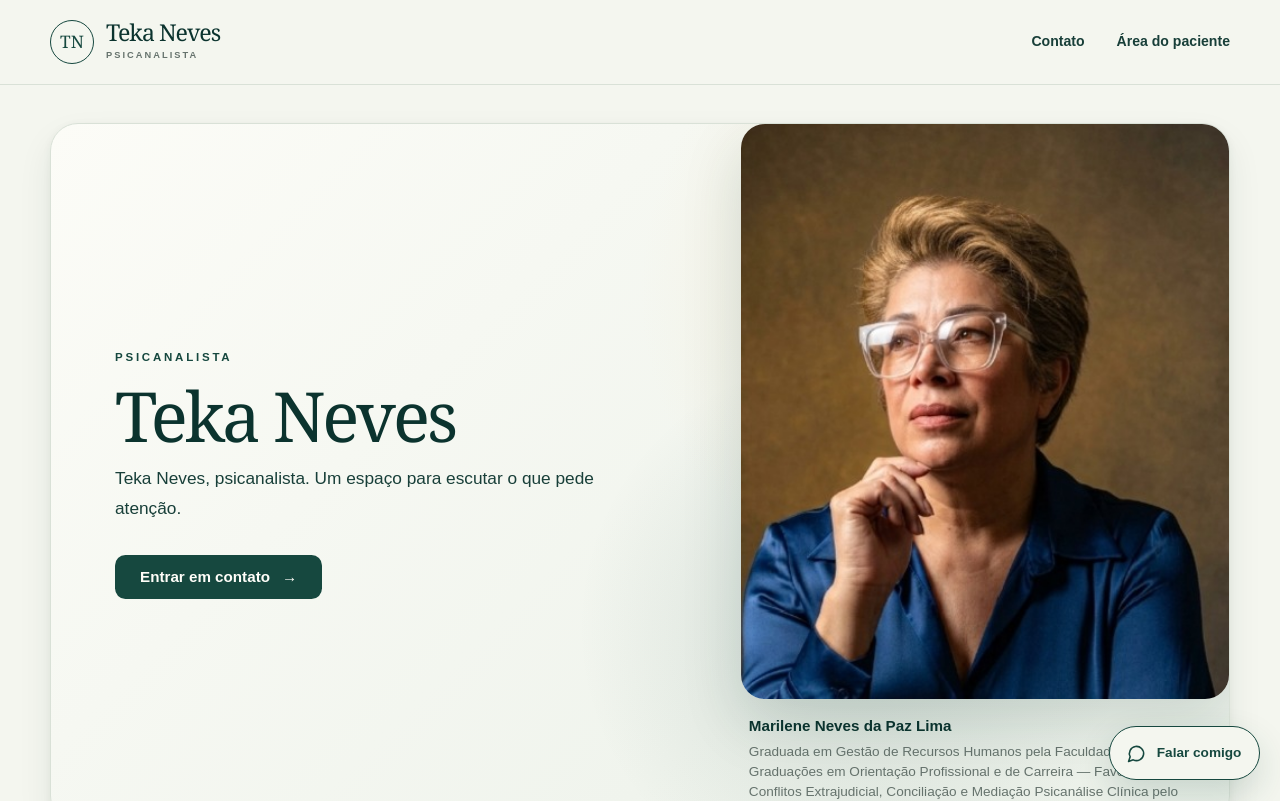
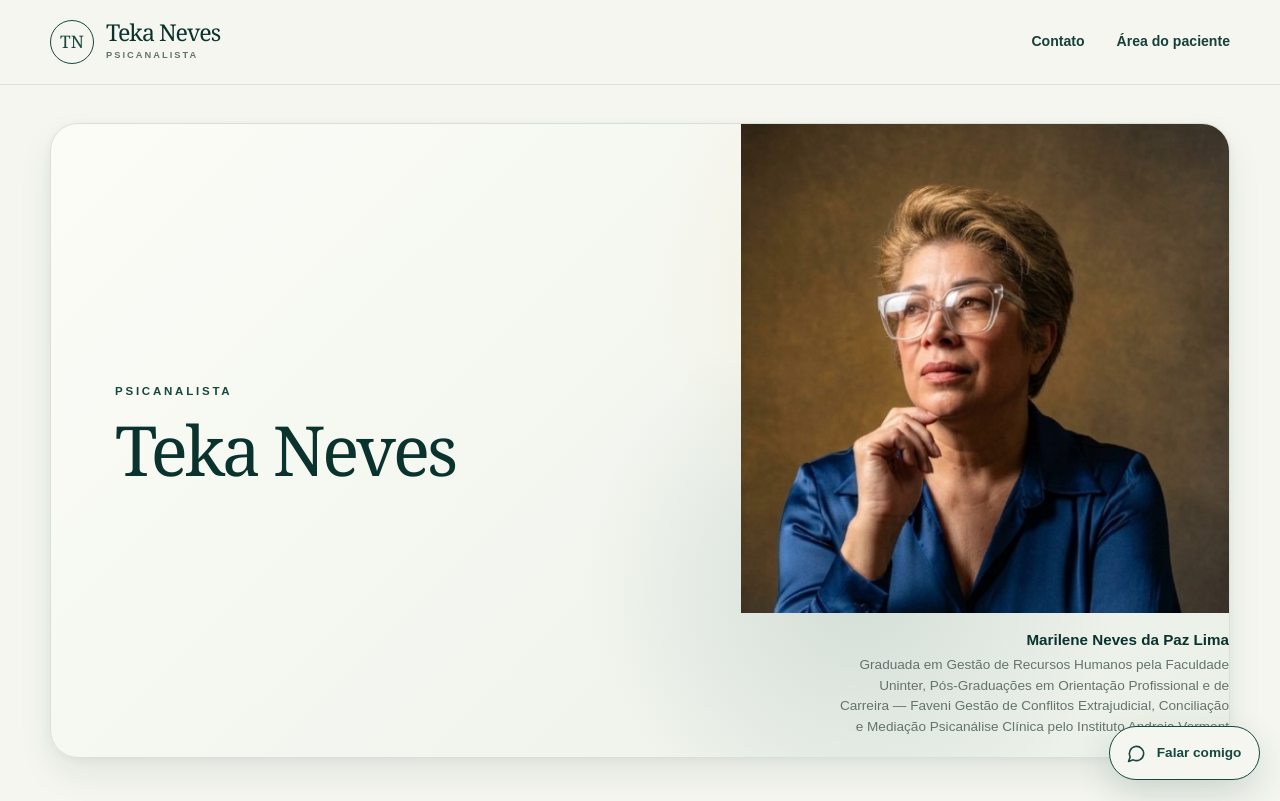
Before and after one commit to saulovitalpaz/tekaneves, a Next.js app: page / in a window 1280 px wide. Shown: the top 801 px of the page. Built offline with nearby package versions, Linux system fonts and the light colour scheme; no server answers; the database is empty.

Commit message:
Update hero layout for new organic image

```diff
--- a/app/globals.css
+++ b/app/globals.css
@@ -113,10 +113,10 @@ button, input, textarea, select { font: inherit; }
 .home-entry-title { max-width: 690px; margin: 1rem 0 1rem; color: var(--forest-deep); font-size: clamp(3rem, 5.4vw, 5.9rem); line-height: 0.96; }
 .home-entry-description { max-width: 520px; margin: 0; color: var(--ink); font-size: 1.08rem; line-height: 1.7; }
 .home-entry-actions { display: flex; flex-wrap: wrap; gap: 0.75rem; margin-top: 2rem; }
-.home-profile-wrapper { display: flex; flex-direction: column; gap: 1rem; justify-self: end; width: 100%; max-width: min(42vw, 520px); }
-.home-profile { position: relative; width: 100%; aspect-ratio: 0.85; overflow: hidden; border-radius: 1.5rem; background: var(--surface); box-shadow: 0 24px 60px rgb(11 51 46 / 0.15); }
-.home-profile-image { z-index: 1; object-fit: cover; object-position: center 16%; }
-.home-profile-caption { font-size: 0.85rem; color: var(--muted); line-height: 1.5; padding: 0 0.5rem; }
+.home-profile-wrapper { display: flex; flex-direction: column; gap: 1rem; justify-self: end; width: 100%; max-width: min(55vw, 680px); position: relative; }
+.home-profile { position: relative; width: 100%; aspect-ratio: 1; }
+.home-profile-image { z-index: 1; object-fit: contain; object-position: center; }
+.home-profile-caption { align-self: flex-end; text-align: right; font-size: 0.85rem; color: var(--muted); line-height: 1.5; max-width: 400px; }
 .home-profile-caption strong { display: block; color: var(--forest-deep); font-size: 0.95rem; margin-bottom: 0.25rem; }
 .homepage-quote-section { padding: 0 0 clamp(2rem, 5vw, 4.5rem); }
 .homepage-quote-card { width: min(100%, 760px); margin: 0 auto; padding: clamp(1.25rem, 3vw, 2rem); border: 1px solid var(--line); border-radius: var(--card-radius); background: var(--surface); box-shadow: var(--card-shadow); text-align: center; }
@@ -165,7 +165,7 @@ button, input, textarea, select { font: inherit; }
 @media (max-width: 860px) {
   .home-entry-card, .contact-panel { grid-template-columns: 1fr; }
   .home-entry-card { min-height: 0; }
-  .home-profile-wrapper { justify-self: center; width: min(74vw, 390px); max-width: min(74vw, 390px); order: -1; }
+  .home-profile-wrapper { justify-self: center; width: min(74vw, 390px); max-width: min(74vw, 390px); }
   .contact-panel { gap: 2.5rem; }
 }
 
--- a/components/home-entry.tsx
+++ b/components/home-entry.tsx
@@ -21,10 +21,6 @@ export function HomeEntry({ content }: HomeEntryProps) {
         <div className="home-entry-copy">
           <p className="eyebrow">{content.eyebrow}</p>
           <h1 id="home-entry-title" className="display-font home-entry-title">{content.title}</h1>
-          <p className="home-entry-description">{content.description}</p>
-          <div className="home-entry-actions">
-            <Link className="button-primary" href="/contato">{content.contactLabel}<span aria-hidden="true">→</span></Link>
-          </div>
         </div>
         <div className="home-profile-wrapper">
           <div className="home-profile">
```
Also changed, not shown: profile 2.png (added).
